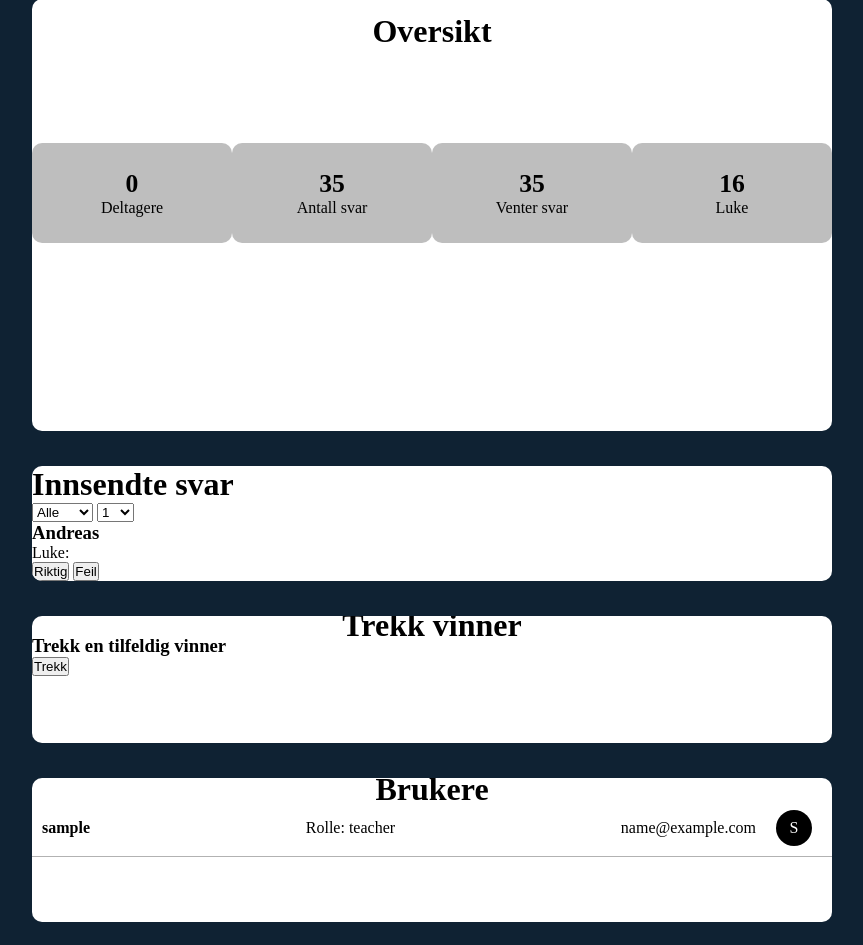
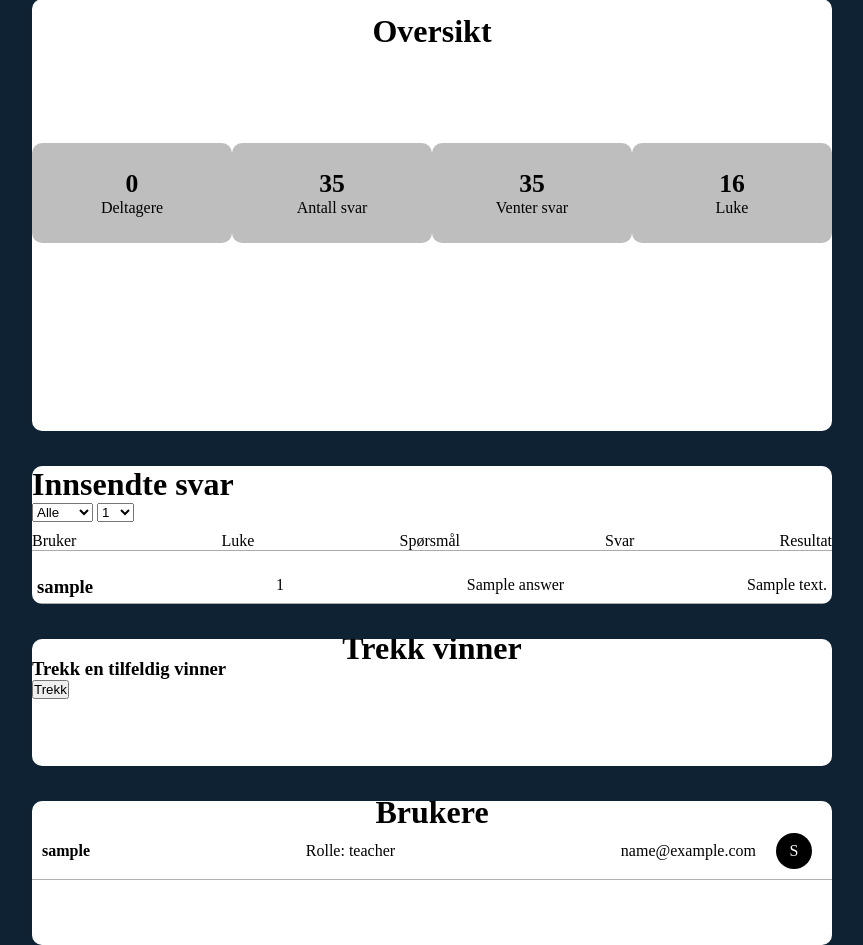
Before and after one commit to LohnyVal/Julekalender, a Node server app: page /dashboard in a window 1280 px wide. Shown: the part 155-1100 px from the top of the page, without its empty margins (208-1071 px from the left). Before the commit the page ends 1077 px from the top, so only its background shows below. Run offline with Node 20, Linux system fonts and the light colour scheme; a user stored in the database is signed in; tables that the repository leaves empty hold one stand-in row (values such as "Sample post"); data that the repository does not hold is empty; some libraries are stand-ins or nearby versions.

Commit message:
Added so you can see answers in dashboard! Teacher need to verify open questions and video quesions

```diff
--- a/app.js
+++ b/app.js
@@ -6,6 +6,7 @@ require("dotenv").config();
 
 const User = require("./models/User");
 const Question = require("./models/Questions")
+const Answer = require("./models/Answer")
 
 
 const mongodb = mongoose.connect(process.env.MONGODB)
@@ -71,7 +72,6 @@ app.get("/calendar/:id", (req, res) =>{
 
         const quiz = await mongoose.connection.db.collection("quizzes").findOne({_id: "christmas-quiz"});
         const question = quiz.questions.find(q => q.id === id);
-
 
 
 
@@ -151,4 +151,39 @@ app.post("/registerUser", async (req, res) =>{
 })
 
 
+
+app.post("/calendar/:id/:type", async (req, res) =>{
+    const {answer} = req.body;
+    console.log(answer)
+
+    const day = req.params.id;
+    const type = req.params.type;
+
+    console.log(type);
+    const token = req.cookies.token;
+    console.log(token, day)
+    const user = await jwt.decode(token);
+    const userId = user.id;
+    const username = user.username;
+    console.log(user, userId)
+
+    if(type === "open" || type === "video") {
+        const quiz = await mongoose.connection.db.collection("quizzes").findOne({_id: "christmas-quiz"});
+        const question = quiz.questions.find(q => q.id === Number(day));
+
+        const result = await Answer.insertOne({student: userId, username: username, day: day, answer: answer, type: type, question: question.question})
+    } else if (type === "mc") {
+        const quiz = await mongoose.connection.db.collection("quizzes").findOne({_id: "christmas-quiz"});
+        const question = quiz.questions.find(q => q.id === Number(day));
+
+        const correct = answer.trim().toLowerCase() === question.correct_answer.toLowerCase();
+
+        const result = await Answer.insertOne({student: userId, username: username, day: Number(day), answer: answer, correct: correct, type: type, question: question.question})
+    }
+
+
+    res.redirect("/")
+})
+
+
 app.listen(process.env.PORT);
--- a/public/css/dashboard.css
+++ b/public/css/dashboard.css
@@ -140,6 +140,24 @@
     border-radius: 50%;
 }
 
+.result{
+    display: flex;
+    justify-content: space-between;
+    gap: 20px;
+    margin-top: 20px;
+    border-bottom: 1px solid rgba(0, 0, 0, 0.331);
+    padding: 5px;
+}
+
+
+.result-div-info{
+    display: flex;
+    justify-content: space-between;
+    margin-top: 10px;
+    border-bottom: 1px solid rgba(0, 0, 0, 0.33);
+}
+
+
 
 
 
@@ -150,7 +168,7 @@
         height: 600px,
     }
     .users-amount, .answers-amount, .awaits-correction, .day-count{
-        width: px;
+        width: 100px;
         height: 30px;
     }
 
--- a/views/dashboard.ejs
+++ b/views/dashboard.ejs
@@ -52,10 +52,34 @@
                         </form>
                     </div>
                     <div class="user-results">
-                        <h3>Andreas</h3>
-                        <p>Luke: </p>
-                        <button>Riktig</button>
-                        <button>Feil</button>
+                        <div class="result-div-info">
+                            <p>Bruker</p>
+                            <p>Luke</p>
+                            <p>Spørsmål</p>
+                            <p>Svar</p>
+                            <p>Resultat</p>
+                        </div>
+                        <% answers.forEach(a => { %>
+                            <div class="result">
+                                <h3><%= a.username %></h3>
+                                <p class="day-text"><%= a.day %></p>
+                                <p><%= a.question %></p>
+                                <p><%= a.answer %></p>
+
+                                <% if (a.type === "mc") { %>
+                                    <% if (a.correct == true) { %>
+                                        <p class="correct">Riktig</p>
+                                    <% } else if(a.correct === false) { %>
+                                        <p class="wrong">Feil</p>
+                                    <% } %>
+                                <% } else if(a.type === "video" || a.type === "open") { %>
+                                    <form action="" method="post">
+                                        <button name="result" value="true">Riktig</button>
+                                        <button name="result" value="false">Feil</button>
+                                    </form>
+                                <% } %>
+                            </div>
+                        <% }) %>
                     </div>
                 </div>
             </div>
```
Also changed, not shown: models/Answer.js (added, +24 -0 lines), views/calendar.ejs (+4 -4 lines), README.md.
